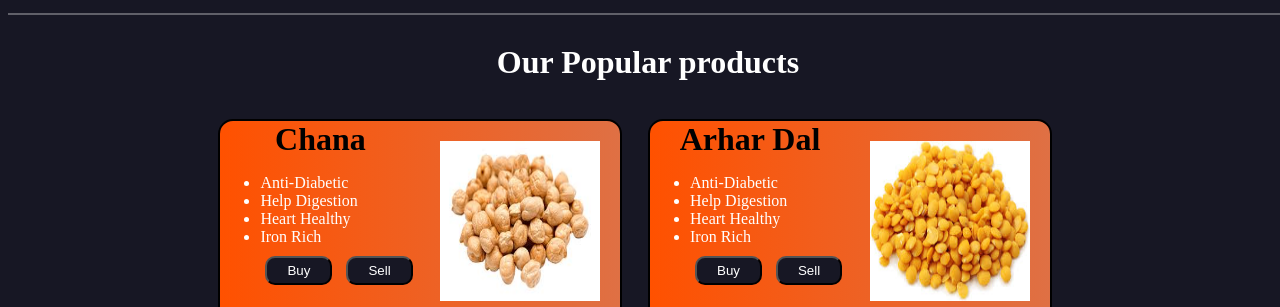
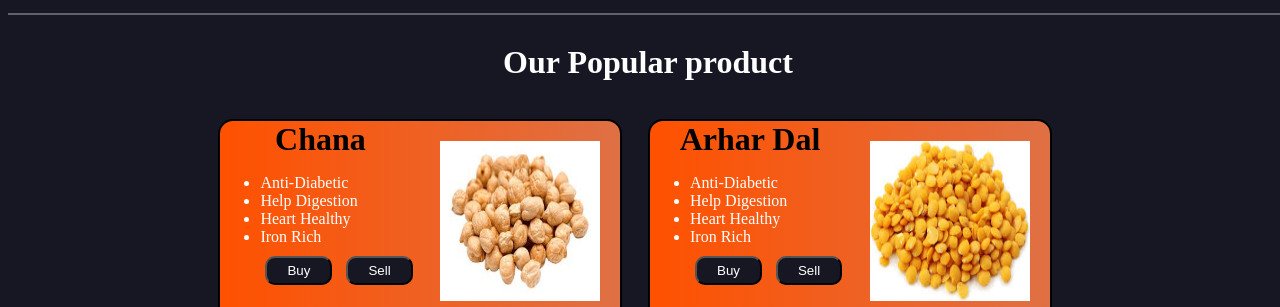
Before and after one commit to chirag-singh-rana/mini-project, a plain HTML site: page index.html in a window 1280 px wide. Shown: the part 785-1092 px from the top of the page. Drawn offline with Linux system fonts and the light colour scheme.

Commit message:
final commit

```diff
--- a/index.html
+++ b/index.html
@@ -73,7 +73,7 @@
             <p>Notifications </p>
         </div>
     </section>
-    <h1 style="color: white; text-align: center;">Our Popular products</h1>
+    <h1 style="color: white; text-align: center;">Our Popular product</h1>
     <div class="product">
         <div class="products">
             <div>
```
